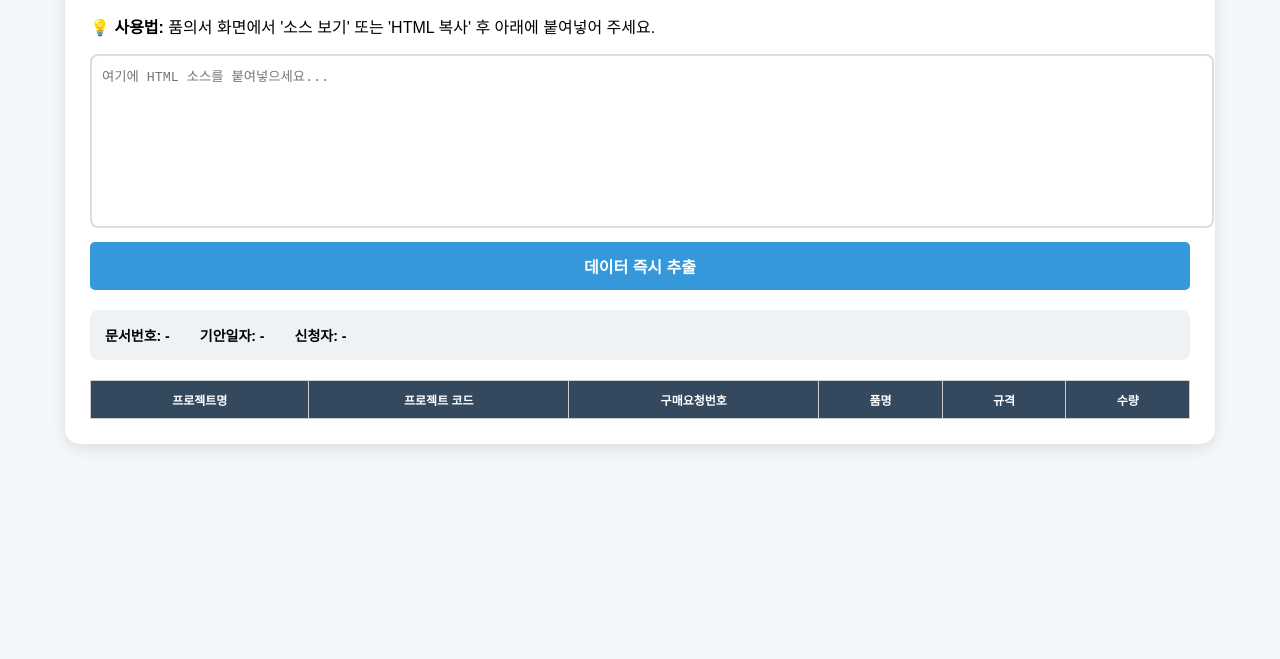
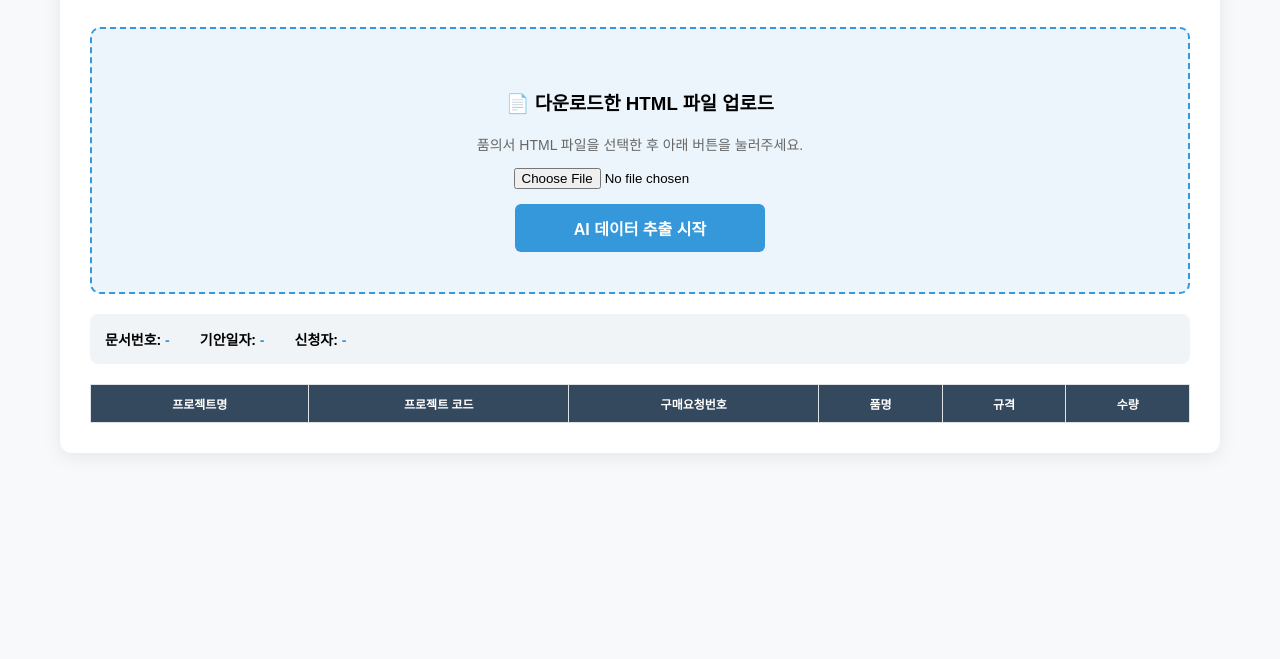
Before and after one commit to pwc-ship-it/intek-purchase, a plain HTML site: page index.html in a window 1280 px wide. Shown: the part 141-800 px from the top of the page. Drawn offline with nearby package versions, Linux system fonts and the light colour scheme.

Commit message:
Update index.html

````diff
--- a/index.html
+++ b/index.html
@@ -2,106 +2,146 @@
 <html lang="ko">
 <head>
     <meta charset="UTF-8">
-    <title>인텍플러스 구매관리 시스템 (HTML 분석형)</title>
+    <meta name="viewport" content="width=device-width, initial-scale=1.0">
+    <title>인텍플러스 구매관리 시스템 (HTML 파일 업로드)</title>
     <script src="https://cdn.jsdelivr.net/npm/@supabase/supabase-js@2"></script>
     <style>
-        body { font-family: 'Malgun Gothic', sans-serif; padding: 20px; background-color: #f4f7f9; }
-        .container { max-width: 1100px; margin: auto; background: white; padding: 25px; border-radius: 15px; box-shadow: 0 4px 15px rgba(0,0,0,0.1); }
-        h1 { color: #2c3e50; text-align: center; border-bottom: 3px solid #3498db; padding-bottom: 10px; }
-        .input-area { margin-bottom: 20px; }
-        textarea { width: 100%; height: 150px; padding: 10px; border: 2px solid #ddd; border-radius: 8px; resize: none; }
-        .info-header { background: #eef2f5; padding: 15px; border-radius: 8px; margin-bottom: 20px; display: flex; gap: 30px; font-weight: bold; font-size: 14px; }
-        table { width: 100%; border-collapse: collapse; font-size: 12px; }
-        th, td { border: 1px solid #ccc; padding: 10px; text-align: center; }
+        body { font-family: 'Malgun Gothic', sans-serif; padding: 20px; background-color: #f8f9fa; }
+        .container { max-width: 1100px; margin: auto; background: white; padding: 30px; border-radius: 12px; box-shadow: 0 4px 20px rgba(0,0,0,0.08); }
+        h1 { color: #2c3e50; text-align: center; border-bottom: 3px solid #3498db; padding-bottom: 10px; margin-bottom: 30px; }
+        .upload-card { border: 2px dashed #3498db; background: #ebf5fb; padding: 40px; text-align: center; border-radius: 10px; margin-bottom: 20px; }
+        .info-header { background: #f1f4f6; padding: 15px; border-radius: 8px; margin-bottom: 20px; display: flex; gap: 30px; font-weight: bold; font-size: 14px; }
+        table { width: 100%; border-collapse: collapse; margin-top: 20px; font-size: 12px; }
+        th, td { border: 1px solid #dee2e6; padding: 10px; text-align: center; }
         th { background-color: #34495e; color: white; }
-        .btn { padding: 12px 20px; border: none; border-radius: 5px; cursor: pointer; font-weight: bold; transition: 0.2s; }
-        .btn-parse { background-color: #3498db; color: white; width: 100%; margin-top: 10px; font-size: 16px; }
-        .btn-save { background-color: #2ecc71; color: white; width: 100%; margin-top: 20px; font-size: 18px; }
-        input { width: 95%; padding: 5px; border: 1px solid #eee; text-align: center; }
+        .btn { padding: 12px 25px; border: none; border-radius: 6px; cursor: pointer; font-weight: bold; transition: 0.3s; }
+        .btn-scan { background-color: #3498db; color: white; font-size: 16px; width: 250px; }
+        .btn-save { background-color: #27ae60; color: white; width: 100%; margin-top: 25px; font-size: 18px; }
+        #loading { display: none; font-weight: bold; color: #e67e22; margin-top: 15px; }
+        input[type="text"], input[type="number"] { width: 90%; padding: 5px; border: 1px solid #ddd; text-align: center; border-radius: 4px; }
     </style>
 </head>
 <body>
 
 <div class="container">
-    <h1>인텍플러스 구매 관리 시스템 (HTML)</h1>
+    <h1>인텍플러스 구매 관리 시스템 (HTML 파일 분석)</h1>
 
-    <div class="input-area">
-        <p><strong>💡 사용법:</strong> 품의서 화면에서 '소스 보기' 또는 'HTML 복사' 후 아래에 붙여넣어 주세요.</p>
-        <textarea id="htmlInput" placeholder="여기에 HTML 소스를 붙여넣으세요..."></textarea>
-        <button class="btn btn-parse" onclick="processHTML()">데이터 즉시 추출</button>
+    <div class="upload-card">
+        <h3>📄 다운로드한 HTML 파일 업로드</h3>
+        <p style="color: #666; font-size: 14px;">품의서 HTML 파일을 선택한 후 아래 버튼을 눌러주세요.</p>
+        <input type="file" id="fileInput" accept=".html,.htm" style="margin-bottom: 15px;"><br>
+        <button class="btn btn-scan" onclick="processHTMLFile()">AI 데이터 추출 시작</button>
+        <div id="loading">🚀 HTML 파일을 분석하여 데이터를 추출하고 있습니다...</div>
     </div>
 
     <div class="info-header">
-        <div>문서번호: <span id="doc_no">-</span></div>
-        <div>기안일자: <span id="doc_date">-</span></div>
-        <div>신청자: <span id="doc_requester">-</span></div>
+        <div>문서번호: <span id="doc_no" style="color: #3498db;">-</span></div>
+        <div>기안일자: <span id="doc_date" style="color: #3498db;">-</span></div>
+        <div>신청자: <span id="doc_requester" style="color: #3498db;">-</span></div>
     </div>
 
-    <table>
+    <table id="resultTable">
         <thead>
-            <tr><th>프로젝트명</th><th>프로젝트 코드</th><th>구매요청번호</th><th>품명</th><th>규격</th><th>수량</th></tr>
+            <tr>
+                <th>프로젝트명</th>
+                <th>프로젝트 코드</th>
+                <th>구매요청번호</th>
+                <th>품명</th>
+                <th>규격</th>
+                <th>수량</th>
+            </tr>
         </thead>
-        <tbody id="resultBody"></tbody>
+        <tbody id="resultBody">
+            </tbody>
     </table>
 
-    <button id="saveBtn" class="btn btn-save" style="display:none;" onclick="saveToDB()">데이터베이스에 저장하기</button>
+    <button id="saveBtn" class="btn btn-save" style="display:none;" onclick="saveToSupabase()">데이터베이스에 최종 저장</button>
 </div>
 
 <script>
+    // 쵸리님이 설정하신 Supabase 및 Gemini 정보
     const SUPABASE_URL = "https://kiyztxxvynsrjusqlirt.supabase.co/rest/v1/";
     const SUPABASE_KEY = "sb_publishable_CY7UqYJoq4kY1JfpuFY72g_PAWZFgTT";
     const GEMINI_API_KEY = "AIzaSyCESLSwHsIzSlnKbnpEE7dJQugxHCWPMis";
 
     const _supabase = supabase.createClient(SUPABASE_URL, SUPABASE_KEY);
 
-    async function processHTML() {
-        const htmlContent = document.getElementById('htmlInput').value;
-        if (!htmlContent) return alert("HTML 소스를 입력해 주세요.");
+    async function processHTMLFile() {
+        const fileInput = document.getElementById('fileInput');
+        if (!fileInput.files[0]) return alert("분석할 HTML 파일을 선택해 주세요.");
+
+        document.getElementById('loading').style.display = 'block';
+
+        const file = fileInput.files[0];
+        const reader = new FileReader();
+
+        reader.onload = async (e) => {
+            const htmlText = e.target.result;
 
             try {
-            // 이미지가 아니므로 'gemini-1.5-flash' 모델에 텍스트만 전달하여 초고속 처리
+                // Gemini에게 HTML 텍스트를 전달하여 데이터 추출 (텍스트 방식이라 매우 정확함)
                 const response = await fetch(`https://generativelanguage.googleapis.com/v1beta/models/gemini-1.5-flash:generateContent?key=${GEMINI_API_KEY}`, {
                     method: 'POST',
                     headers: { 'Content-Type': 'application/json' },
                     body: JSON.stringify({
                         contents: [{
-                        parts: [{ text: "Extract data from this HTML into JSON. I need 'doc_no', 'date', 'user', and 'items' list with 'p_name', 'p_code', 'prq', 'name', 'spec', 'qty'. Return ONLY JSON. HTML: " + htmlContent }]
+                            parts: [{
+                                text: "Extract data from this purchase request HTML into JSON format. I need 'doc_no', 'date', 'user', and an 'items' array containing 'p_name', 'p_code', 'prq', 'name', 'spec', 'qty'. Return only the pure JSON code. HTML Content: " + htmlText
+                            }]
                         }]
                     })
                 });
 
                 const result = await response.json();
-            let aiText = result.candidates[0].content.parts[0].text;
-            const data = JSON.parse(aiText.replace(/```json/g, "").replace(/```/g, ""));
+                if (!result.candidates) throw new Error("AI 분석 실패");
 
-            // 상단 정보 업데이트
+                let aiResponse = result.candidates[0].content.parts[0].text;
+                // JSON만 깔끔하게 추출
+                const jsonStr = aiResponse.replace(/```json/g, "").replace(/```/g, "").trim();
+                const data = JSON.parse(jsonStr);
+
+                // 화면에 기본 정보 표시
                 document.getElementById('doc_no').innerText = data.doc_no || "-";
                 document.getElementById('doc_date').innerText = data.date || "-";
                 document.getElementById('doc_requester').innerText = data.user || "-";
 
-            // 테이블 업데이트
+                // 테이블에 아이템 목록 표시
                 const tbody = document.getElementById('resultBody');
                 tbody.innerHTML = '';
+
+                if (data.items && data.items.length > 0) {
                     data.items.forEach((item, i) => {
-                tbody.innerHTML += `<tr>
-                    <td><input id="p_name_${i}" value="${item.p_name}"></td>
-                    <td><input id="p_code_${i}" value="${item.p_code}"></td>
-                    <td><input id="prq_${i}" value="${item.prq}"></td>
-                    <td><input id="name_${i}" value="${item.name}"></td>
-                    <td><input id="spec_${i}" value="${item.spec}"></td>
-                    <td><input type="number" id="qty_${i}" value="${item.qty}"></td>
-                </tr>`;
+                        tbody.innerHTML += `
+                            <tr>
+                                <td><input type="text" id="p_name_${i}" value="${item.p_name || ''}"></td>
+                                <td><input type="text" id="p_code_${i}" value="${item.p_code || ''}"></td>
+                                <td><input type="text" id="prq_${i}" value="${item.prq || ''}"></td>
+                                <td><input type="text" id="name_${i}" value="${item.name || ''}"></td>
+                                <td><input type="text" id="spec_${i}" value="${item.spec || ''}"></td>
+                                <td><input type="number" id="qty_${i}" value="${item.qty || 0}"></td>
+                            </tr>
+                        `;
                     });
                     document.getElementById('saveBtn').style.display = 'block';
-        } catch (e) {
-            alert("분석 실패: " + e.message);
-        }
+                } else {
+                    alert("추출된 품목 데이터가 없습니다.");
                 }
 
-    async function saveToDB() {
-        // 기존 저장 로직과 동일
+            } catch (err) {
+                alert("파일 분석 중 오류가 발생했습니다: " + err.message);
+                console.error(err);
+            } finally {
+                document.getElementById('loading').style.display = 'none';
+            }
+        };
+
+        reader.readAsText(file);
+    }
+
+    async function saveToSupabase() {
         const rows = document.getElementById('resultBody').children;
         const dataToSave = [];
+
         for (let i = 0; i < rows.length; i++) {
             dataToSave.push({
                 project_name: document.getElementById(`p_name_${i}`).value,
@@ -109,12 +149,19 @@
                 prq_no: document.getElementById(`prq_${i}`).value,
                 item_name: document.getElementById(`name_${i}`).value,
                 spec: document.getElementById(`spec_${i}`).value,
-                quantity: parseInt(document.getElementById(`qty_${i}`).value) || 0
+                quantity: parseInt(document.getElementById(`qty_${i}`).value) || 0,
+                status: '입고대기'
             });
         }
+
         const { error } = await _supabase.from('purchase_history').insert(dataToSave);
-        if (error) alert("저장 실패!"); else alert("성공적으로 저장되었습니다!");
+        if (error) {
+            alert("DB 저장 중 오류 발생: " + error.message);
+        } else {
+            alert("🎉 성공적으로 데이터베이스에 저장되었습니다!");
+        }
     }
 </script>
+
 </body>
 </html>
````
Lines whose indentation alone changed are shown as unchanged.
